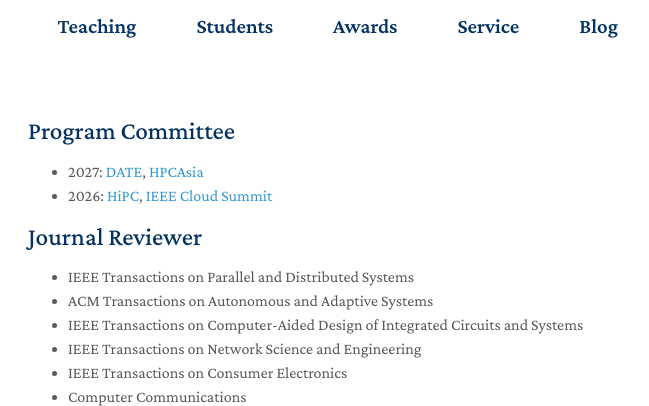
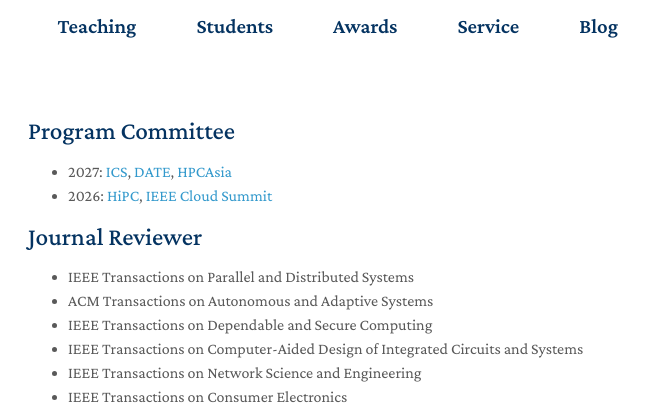
Before and after one commit to hyfshishen/hyfshishen.github.io, a plain HTML site: page service/index.html in a window 1280 px wide. Shown: the top 406 px of the page, 442-1091 px from the left. Drawn offline with nearby package versions, Linux system fonts and the light colour scheme; some icons are missing.

Commit message:
updating

```diff
--- a/service/index.html
+++ b/service/index.html
@@ -132,7 +132,7 @@
 
       <h2 id="program-committee">Program Committee</h2>
 <ul>
-  <li>2027: <a href="https://www.date-conference.com/">DATE</a>, <a href="https://hpcasia2027.org/2027/">HPCAsia</a></li>
+  <li>2027: <a href="https://klab-ai3.github.io/ics2027/">ICS</a>, <a href="https://www.date-conference.com/">DATE</a>, <a href="https://hpcasia2027.org/2027/">HPCAsia</a></li>
   <li>2026: <a href="https://hipc.org/">HiPC</a>, <a href="https://www.ieeecloudsummit.org/">IEEE Cloud Summit</a></li>
 </ul>
 
@@ -140,6 +140,7 @@
 <ul>
   <li>IEEE Transactions on Parallel and Distributed Systems</li>
   <li>ACM Transactions on Autonomous and Adaptive Systems</li>
+  <li>IEEE Transactions on Dependable and Secure Computing</li>
   <li>IEEE Transactions on Computer-Aided Design of Integrated Circuits and Systems</li>
   <li>IEEE Transactions on Network Science and Engineering</li>
   <li>IEEE Transactions on Consumer Electronics</li>
```
Also changed, not shown: index.html (+6 -0 lines), teaching/teaching-26fall-cmsc828g/index.html (+1 -1 lines), assets/img/umd-logo.jpeg (added), 1 other file.
